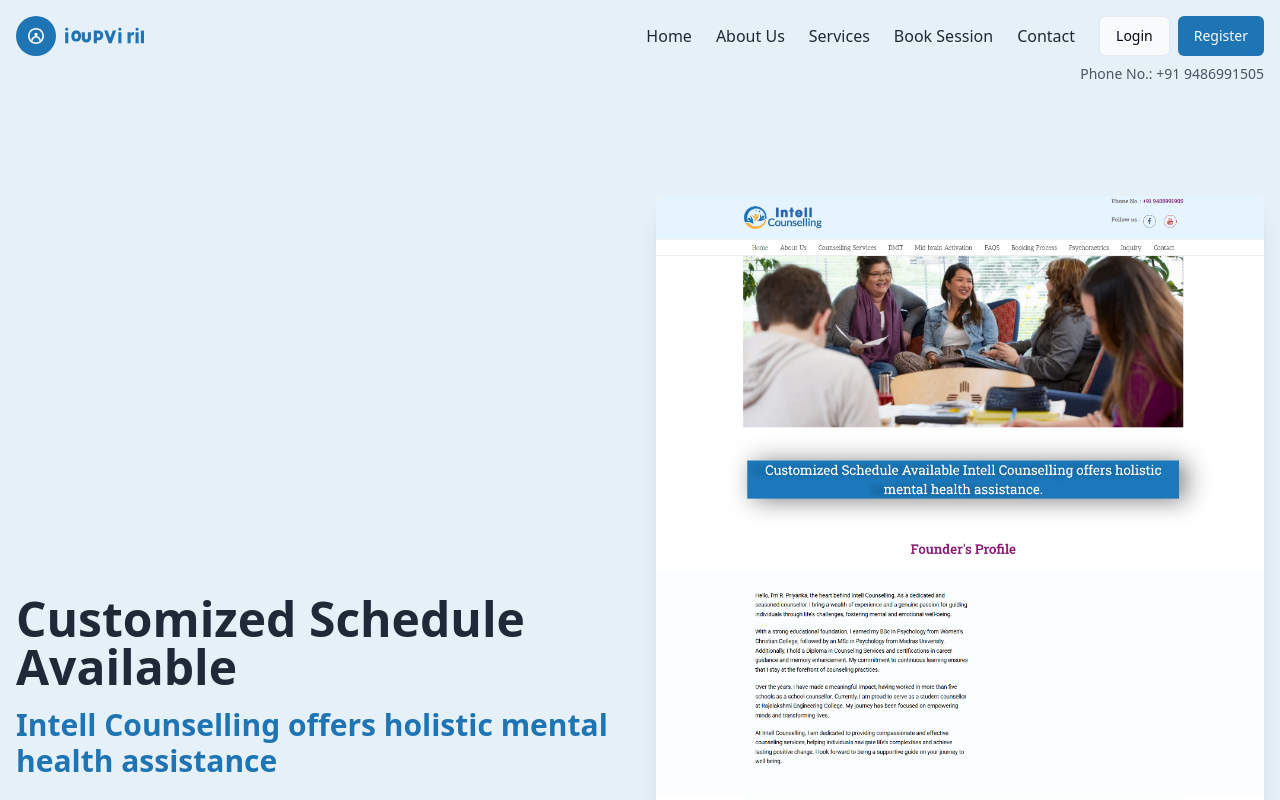
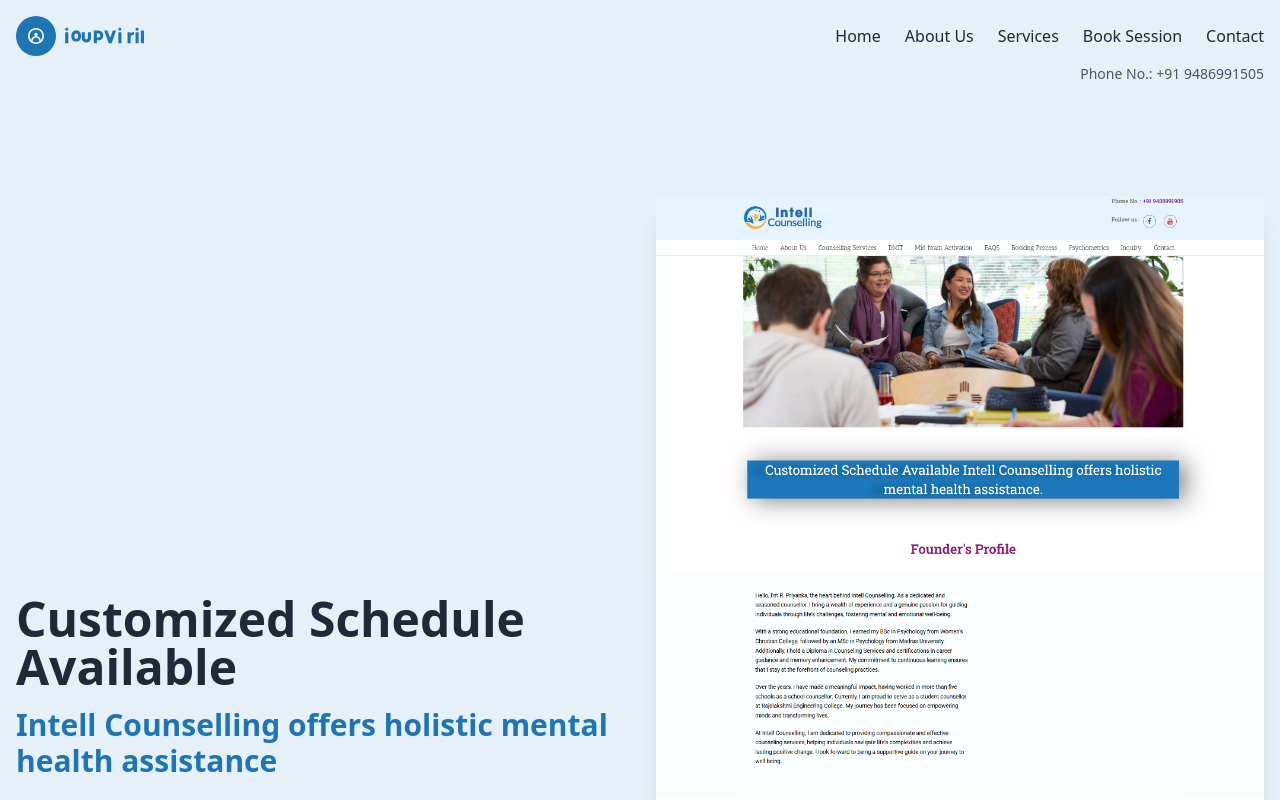
Before and after one commit to EdmondAllan/calm-counseling-connect, a React (Vite) app: page / in a window 1280 px wide. Shown: the top 800 px of the page. Built offline with nearby package versions, Linux system fonts and the light colour scheme.

Commit message:
Remove login and register pages
Removes the login and register pages and associated links from the navbar.

```diff
--- a/src/components/Navbar.tsx
+++ b/src/components/Navbar.tsx
@@ -32,14 +32,6 @@ const Navbar = () => {
             <Link to="/services" className="text-gray-800 hover:text-intell-blue transition-colors">Services</Link>
             <Link to="/booking" className="text-gray-800 hover:text-intell-blue transition-colors">Book Session</Link>
             <Link to="/contact" className="text-gray-800 hover:text-intell-blue transition-colors">Contact</Link>
-            <div className="ml-4 flex space-x-2">
-              <Button variant="outline" asChild>
-                <Link to="/login">Login</Link>
-              </Button>
-              <Button asChild className="bg-intell-blue hover:bg-blue-700">
-                <Link to="/register">Register</Link>
-              </Button>
-            </div>
           </div>
 
           <div className="md:hidden">
@@ -86,14 +78,6 @@ const Navbar = () => {
             >
               Contact
             </Link>
-            <div className="pt-2 flex flex-col space-y-2">
-              <Button variant="outline" asChild className="justify-center">
-                <Link to="/login" onClick={() => setIsOpen(false)}>Login</Link>
-              </Button>
-              <Button asChild className="bg-intell-blue hover:bg-blue-700 justify-center">
-                <Link to="/register" onClick={() => setIsOpen(false)}>Register</Link>
-              </Button>
-            </div>
           </div>
         )}
 
```
